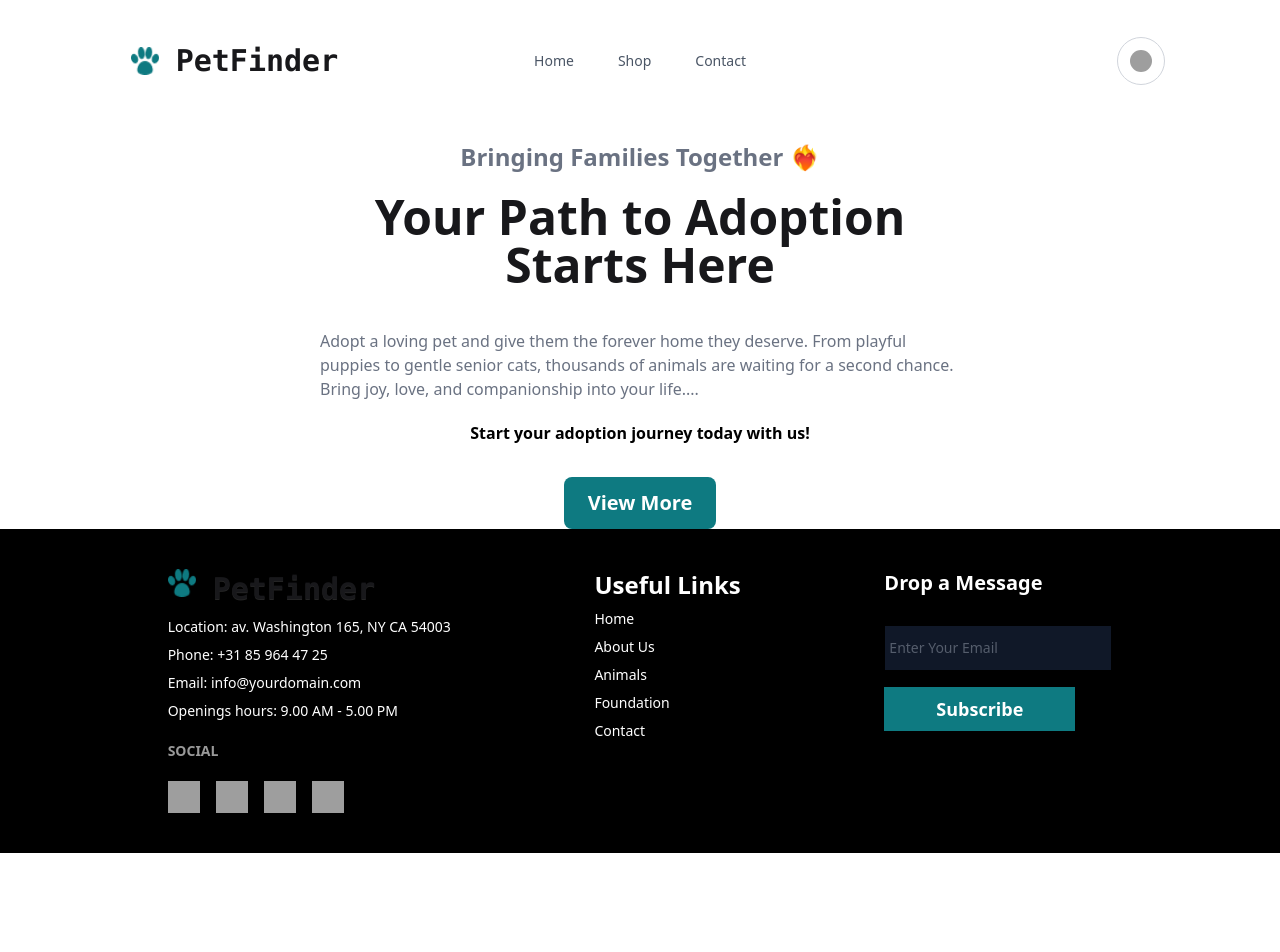
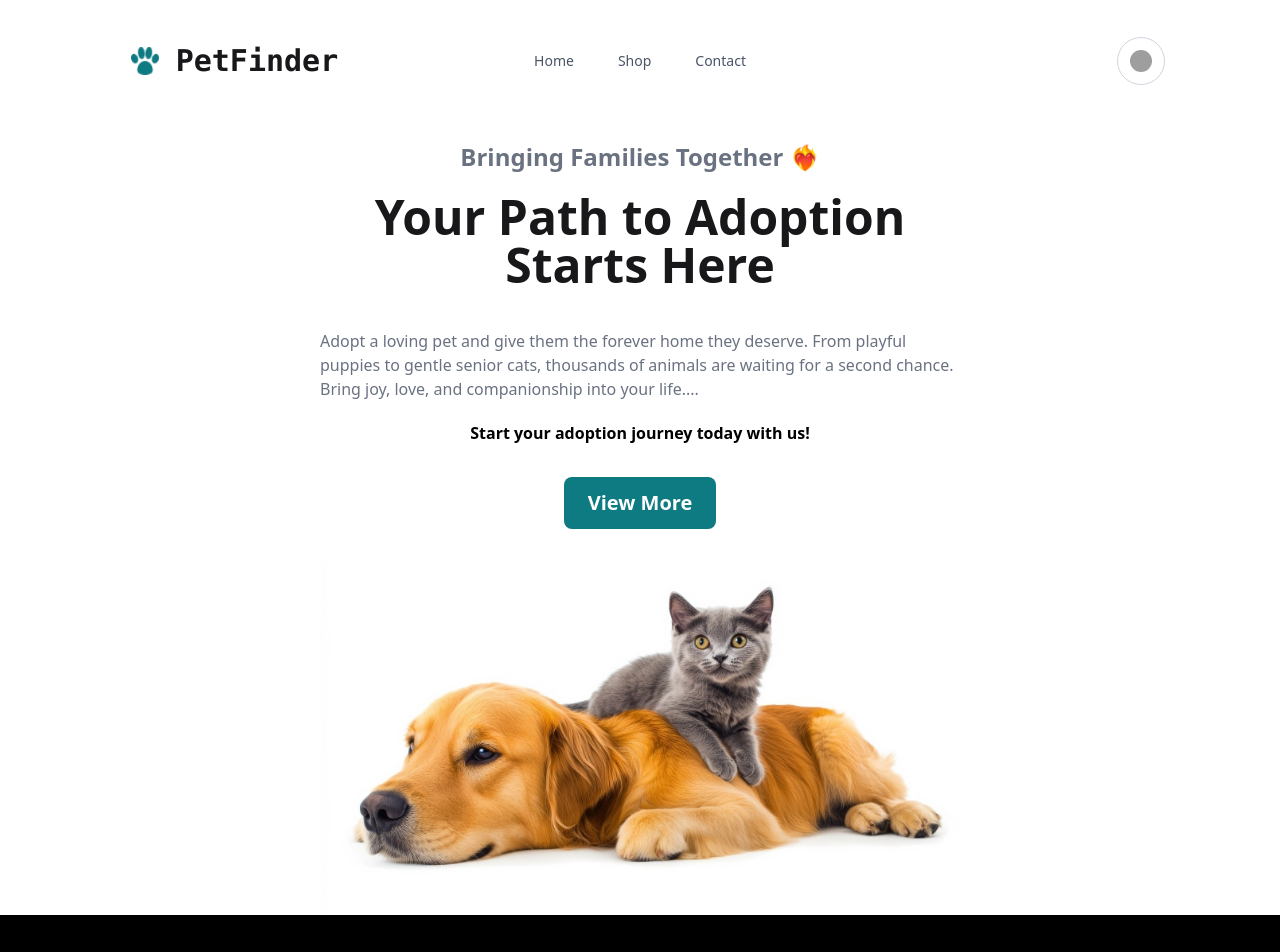
Before and after one commit to always-mohammad-ali/PetFinder, a plain HTML site: page index.html in a window 1280 px wide. Shown: the top 952 px of the page. Before the commit the page ends 853 px from the top, so only its background shows below. Drawn offline with nearby package versions, Linux system fonts and the light colour scheme; grey boxes are pictures that could not be loaded.

Commit message:
header img of dog & remaining works done

```diff
--- a/index.html
+++ b/index.html
@@ -80,6 +80,8 @@
 
         <button class="bg-[#0E7A81] text-xl text-white font-semibold px-6 py-3 rounded-lg">View More</button>
 
+        <img class="mt-7" src="images/pet.webp" alt="">
+
       </section>
       <!-- BANNER SECTION END -->
 
@@ -103,10 +105,12 @@
         <img class="w-6 h-6 md:w-7 md:h-7" src="images/logo.webp" alt="">
         <a class="btn btn-ghost text-3xl font-bold font-mono">PetFinder</a>
     </div>
+
     <p>Location: av. Washington 165, NY CA 54003</p>
     <p>Phone: +31 85 964 47 25</p>
     <p>Email: info@yourdomain.com</p>
     <p>Openings hours: 9.00 AM - 5.00 PM</p>
+
 
 
     <h6 class="footer-title my-3">Social</h6>
```
